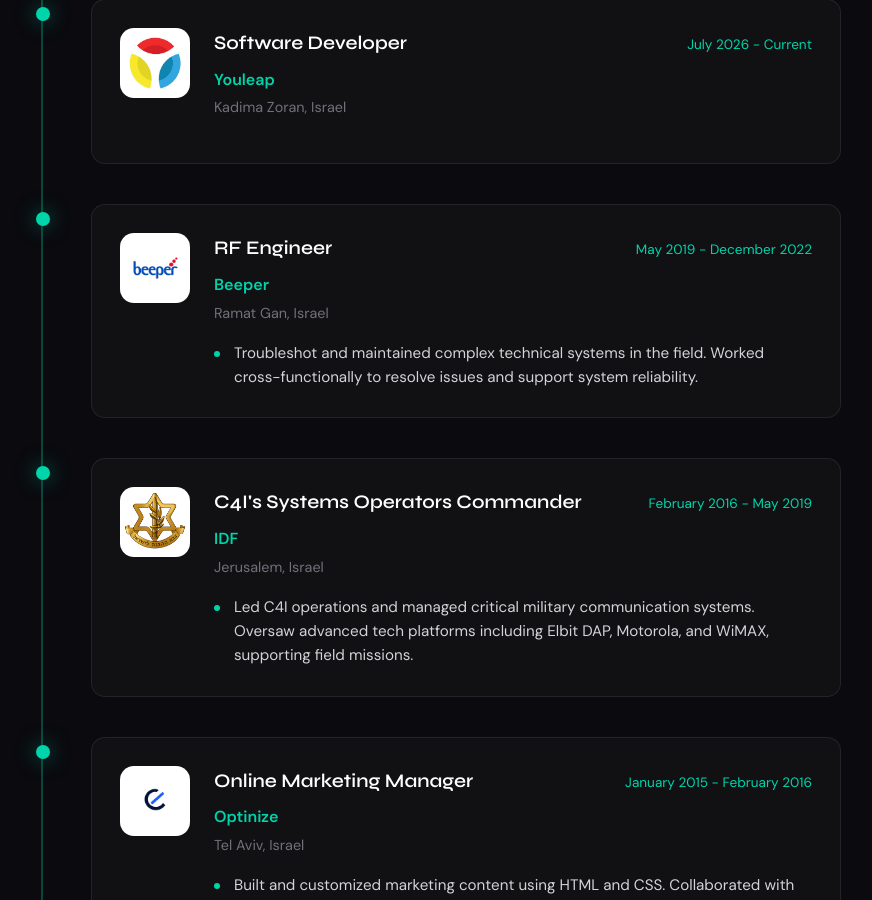
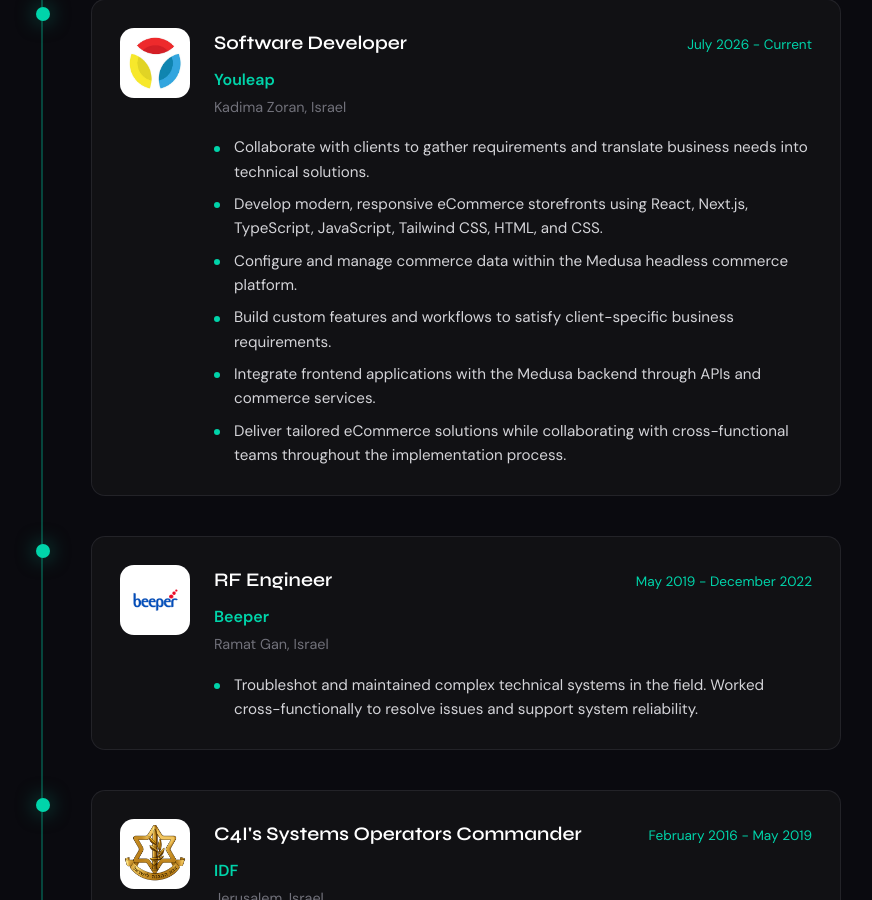
Before and after one commit to barel26497/portfolio, a React (Vite) app: page / in a window 1280 px wide. Shown: the part 1454-2354 px from the top of the page, without its empty margins (199-1071 px from the left). Built offline with nearby package versions, Linux system fonts and the light colour scheme.

Commit message:
Add responsibilities for Youleap position
Added points detailing responsibilities and technologies used at Youleap.

```diff
--- a/src/components/Experience.jsx
+++ b/src/components/Experience.jsx
@@ -8,6 +8,14 @@ const experiences = [
     location: "Kadima Zoran, Israel",
     period: "July 2026 - Current",
     thumbnail: `${import.meta.env.BASE_URL}Images/youleap-logo.jpg`,
+    points: [
+      "Collaborate with clients to gather requirements and translate business needs into technical solutions.",
+      "Develop modern, responsive eCommerce storefronts using React, Next.js, TypeScript, JavaScript, Tailwind CSS, HTML, and CSS.",
+      "Configure and manage commerce data within the Medusa headless commerce platform.",
+      "Build custom features and workflows to satisfy client-specific business requirements.",
+      "Integrate frontend applications with the Medusa backend through APIs and commerce services.",
+      "Deliver tailored eCommerce solutions while collaborating with cross-functional teams throughout the implementation process.",
+    ],
   },
   {
     role: "RF Engineer",
```
